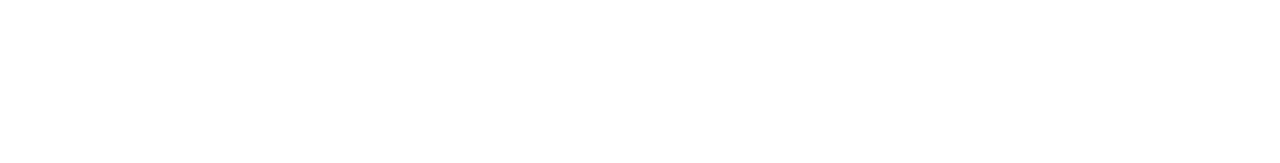
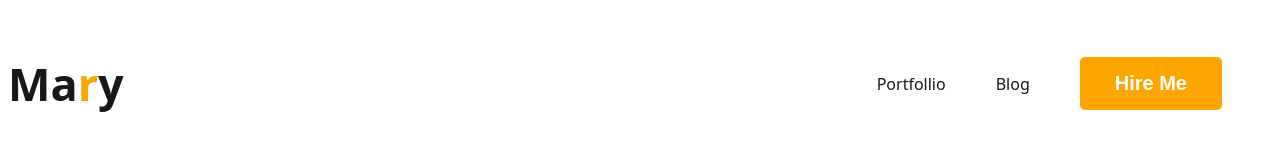
Before and after one commit to arefulomi74/arefulomi-portfollio, a plain HTML site: page index.html in a window 1280 px wide. Drawn offline with Linux system fonts and the light colour scheme.

Commit message:
added nav

```diff
--- a/index.html
+++ b/index.html
@@ -4,8 +4,24 @@
     <meta charset="UTF-8">
     <meta name="viewport" content="width=device-width, initial-scale=1.0">
     <title>Document</title>
+    <link rel="stylesheet" href="styles/styles.css">
 </head>
 <body>
+    <header>
+      <nav>
+        <h3 class="nav-title">Ma<span class="text-primary">r</span>y</h3>
+        <ul>
+            <li><a href="">Portfollio</a></li>
+            <li><a href="">Blog</a></li>
+            <li><button class="primary-btn">Hire Me</button></li>
+        </ul>
+      </nav>
+    </header>
+    <main>
 
+    </main>
+    <footer>
+
+    </footer>
 </body>
 </html>
--- /dev/null
+++ b/styles/styles.css
@@ -0,0 +1,39 @@
+body{
+    font-family: system-ui, -apple-system, BlinkMacSystemFont, 'Segoe UI', Roboto, Oxygen, Ubuntu, Cantarell, 'Open Sans', 'Helvetica Neue', sans-serif;`
+
+}
+nav{
+    display: flex;
+    justify-content:space-between;
+    align-items: center;
+}
+.nav-title{
+ color: #181818;
+ font-size: 45px;
+ font-weight: 800;
+}
+.text-primary{
+    color: orange;
+}
+.primary-btn{
+    border-radius: 5px;
+    background: orange;
+    border:0;
+    color: white;
+    font-size: 20px;
+    font-weight:700;
+    padding: 15px 35px
+}
+nav>ul{
+    display: flex;
+    align-items: center;
+}
+nav li{
+    list-style: none;
+    margin-right: 50px;
+
+}
+nav a{
+   text-decoration: none;
+   color: #181818;
+}
```
